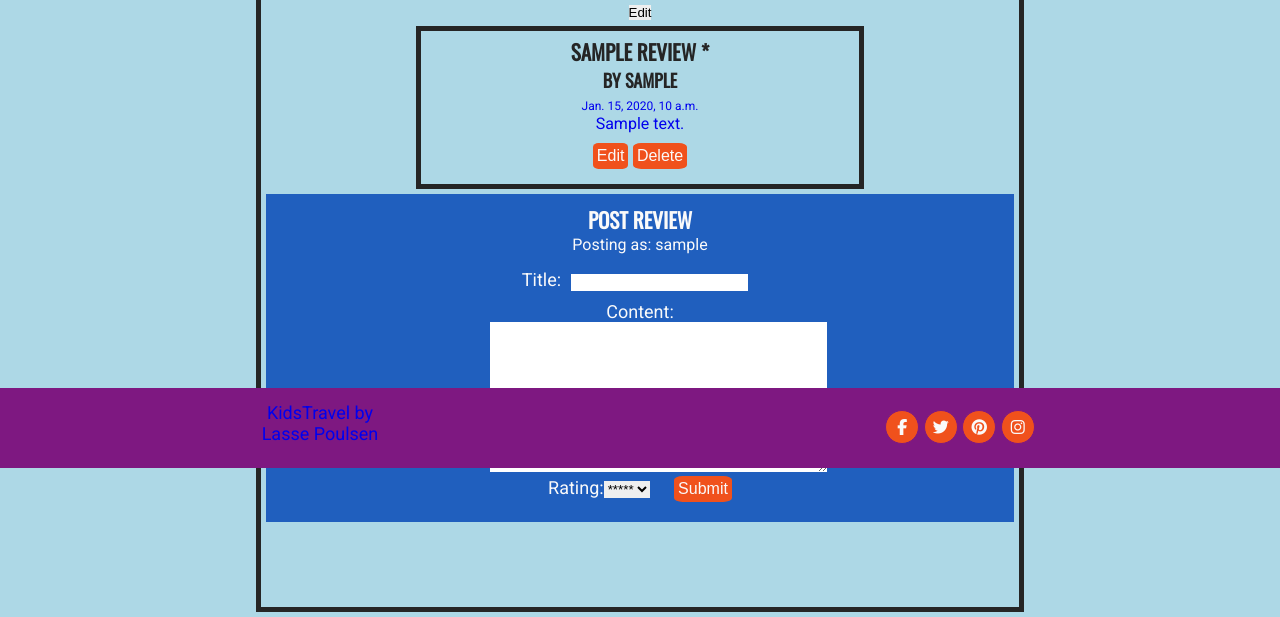
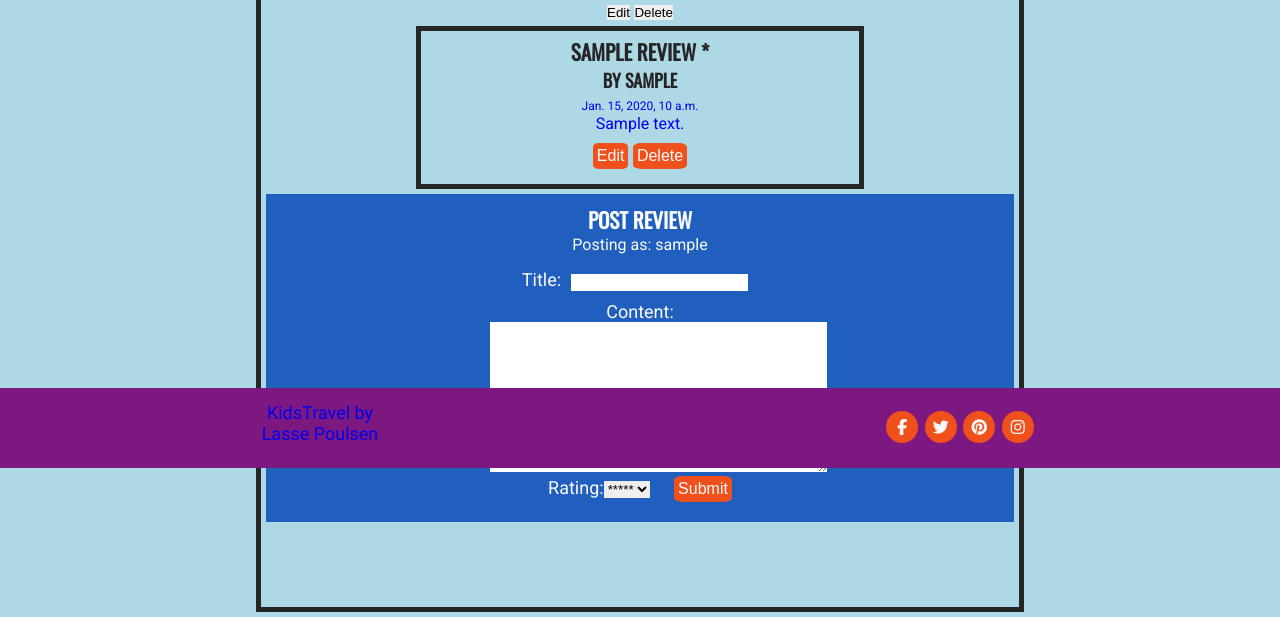
Before and after one commit to Lasserini/kidstravelp4, a Django app: a page that uses templates/experience_detail.html in a window 1280 px wide. Shown: the part 332-949 px from the top of the page. Run offline with Django 3.2, Linux system fonts and the light colour scheme; a user stored in the database is signed in; tables that the repository leaves empty hold one stand-in row (values such as "Sample post"); some libraries are stand-ins or nearby versions.

Commit message:
Add admin delete experience functionality

```diff
--- a/activities/urls.py
+++ b/activities/urls.py
@@ -6,9 +6,11 @@ from . import views
 urlpatterns = [
     path('', views.indexView, name='home'),
     path('results/', views.resultsView, name='results'),
-    path('<slug:slug>/', views.ExperienceDetail.as_view(), name='experience_detail'),
+    path('<slug:slug>/', views.ExperienceDetail.as_view(),
+         name='experience_detail'),
     path('edit/<review_id>', views.edit_review, name='edit'),
     path('delete/<review_id>', views.delete_review, name='delete'),
     path('editexp/<experience_id>', views.edit_experience, name='editexp'),
-
+    path('deleteexp/<experience_id>', views.delete_experience,
+         name='deleteexp')
 ]
--- a/activities/views.py
+++ b/activities/views.py
@@ -101,3 +101,9 @@ def edit_experience(request, experience_id):
     context = {'form': form}
 
     return render(request, 'edit_experience.html', context)
+
+
+def delete_experience(request, experience_id):
+    experience = get_object_or_404(Experience, id=experience_id)
+    experience.delete()
+    return HttpResponseRedirect("/results")
--- a/static/js/script.js
+++ b/static/js/script.js
@@ -16,11 +16,19 @@ topButton.onclick = () => window.scrollTo({ top: 0, behavior: "smooth" });
 let bottomButton = document.querySelector(".bottom_button");
 bottomButton.onclick = () => window.scrollTo({ top: 10000, behavior: "smooth" });
 
-// Function that produce a confirmation box before any deleting is done
+// Functions that produce a confirmation box before any deleting is done
 function deleteConfirm(){
-    var delebeButton= document.getElementById("delete_review");
+    var deleteButton= document.getElementById("delete_review");
     if (confirm("Confirm Review Deletion")){
-        delebeButton.click();
+        deleteButton.click();
         alert("Review Deleted!")
     }
 }
+
+function deleteConfirmTwo(){
+    var deleteButton= document.getElementById("delete_experience");
+    if (confirm("Careful! Confirm Experience Deletion??")){
+        deleteButton.click();
+        alert("Experience Deleted!")
+    }
+}
--- a/templates/experience_detail.html
+++ b/templates/experience_detail.html
@@ -27,8 +27,8 @@
             {% if user.is_superuser %}
                 <a href="{% url 'editexp' experience.id %}">
                     <button >Edit</button>
-                <!--<a href="{% url 'delete' experience.id %}">
-                    <button onmouseover="deleteConfirm()" id="delete_review">Delete</button>-->
+                <a href="{% url 'deleteexp' experience.id %}">
+                    <button onmouseover="deleteConfirmTwo()" id="delete_experience">Delete</button>
             {% endif %}
     </div>
 
```
